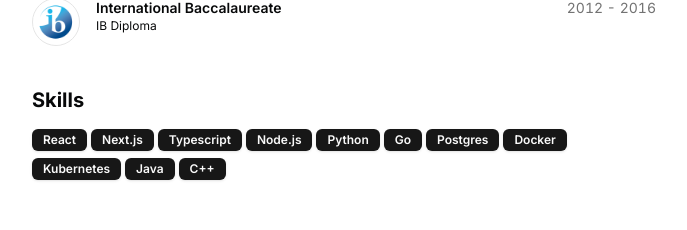
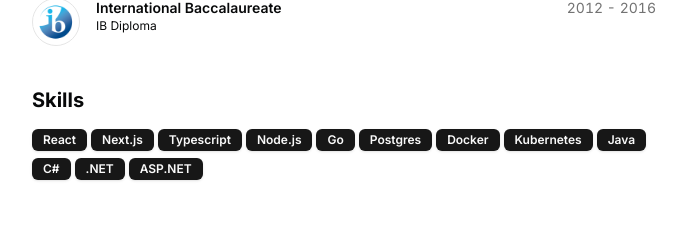
Before and after one commit to nileshakmeemana/My-Portfolio-Website, a Next.js app: page / in a window 1280 px wide. Shown: the part 1098-1328 px from the top of the page, without its empty margins (296-983 px from the left). Built offline with nearby package versions, Linux system fonts and the light colour scheme.

Commit message:
Update - Navigation

```diff
--- a/src/data/resume.tsx
+++ b/src/data/resume.tsx
@@ -17,13 +17,14 @@ export const DATA = {
     "Next.js",
     "Typescript",
     "Node.js",
-    "Python",
     "Go",
     "Postgres",
     "Docker",
     "Kubernetes",
     "Java",
-    "C++",
+    "C#",
+    ".NET",
+    "ASP.NET",
   ],
   navbar: [
     { href: "/", icon: HomeIcon, label: "Home" },
@@ -35,28 +36,28 @@ export const DATA = {
     social: {
       GitHub: {
         name: "GitHub",
-        url: "https://dub.sh/dillion-github",
+        url: "https://github.com/nileshakmeemana",
         icon: Icons.github,
 
         navbar: true,
       },
       LinkedIn: {
         name: "LinkedIn",
-        url: "https://dub.sh/dillion-linkedin",
+        url: "https://www.linkedin.com/in/nilesh-akmeemana-509731241/",
         icon: Icons.linkedin,
 
         navbar: true,
       },
       X: {
         name: "X",
-        url: "https://dub.sh/dillion-twitter",
+        url: "https://x.com/NileshAkmeemana",
         icon: Icons.x,
 
         navbar: true,
       },
       Youtube: {
         name: "Youtube",
-        url: "https://dub.sh/dillion-youtube",
+        url: "https://youtube.com/playlist?list=PLl1Oq65ZLUzHGMh3f2QfjTqiQ2U4ge7xQ&si=XXsVstFRdyEcollY",
         icon: Icons.youtube,
         navbar: true,
       },
```
